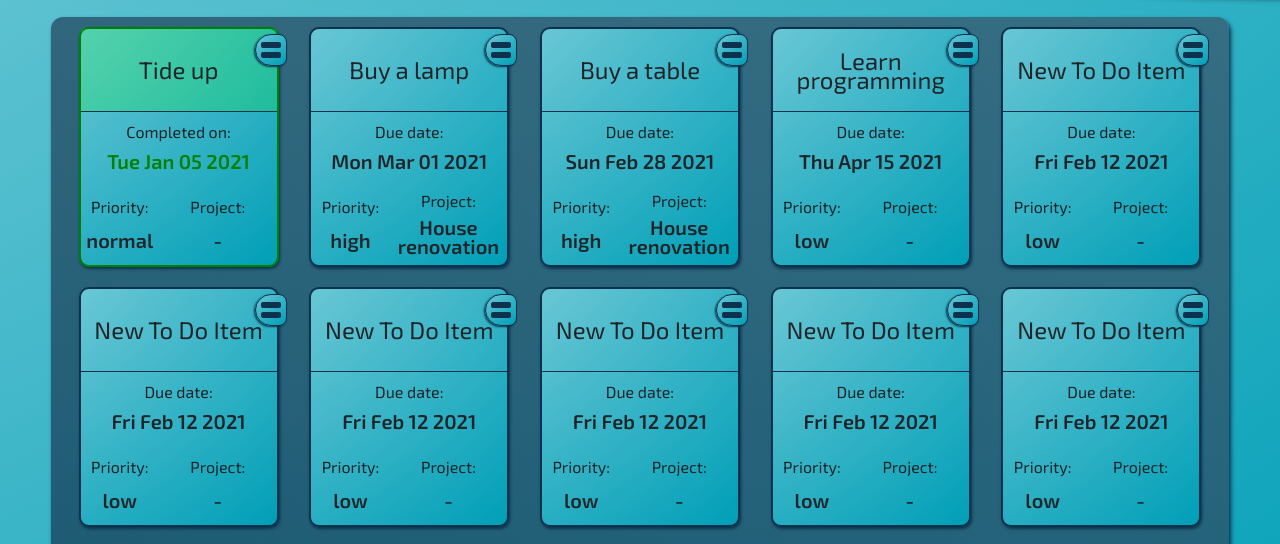
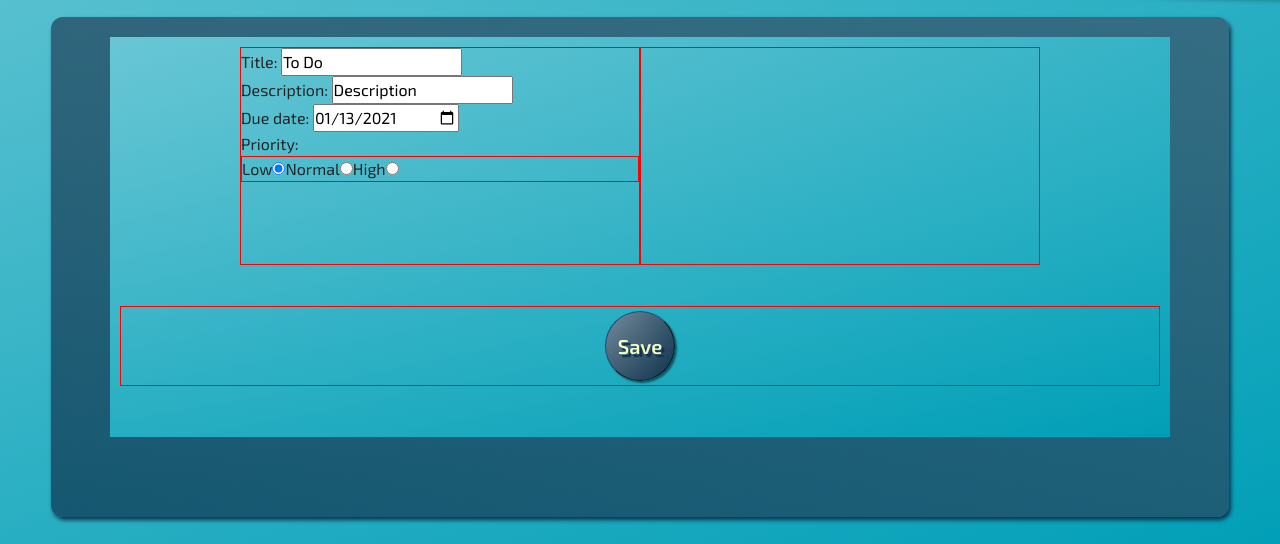
Before and after one commit to jkbsck/todo-list, a website built with webpack: page dist/index.html in a window 1280 px wide. Shown: the part 243-787 px from the top of the page. Built offline with nearby package versions, Linux system fonts and the light colour scheme.

Commit message:
Created form for todos.

```diff
--- a/src/DomToDos.js
+++ b/src/DomToDos.js
@@ -296,7 +296,126 @@ const DomToDos = (() => {
 
   };
 
-  return { buildToDosByDate };
+  const newToDo = (toDos) => {
+
+    const contentContainer = document.querySelector(".content-container");
+    const newToDoWrapper = document.createElement("div");
+    contentContainer.appendChild(newToDoWrapper);
+    newToDoWrapper.classList.add("new-todo-wrapper");
+
+    let wrapperOne = document.createElement("div");
+    newToDoWrapper.appendChild(wrapperOne);
+    wrapperOne.classList.add("wrapper-one");
+
+    let wrapperTwo = document.createElement("div");
+    newToDoWrapper.appendChild(wrapperTwo);
+    wrapperTwo.classList.add("wrapper-two");
+
+    // first form div content
+    // title
+    let titleWrapper = document.createElement("div");
+    wrapperOne.appendChild(titleWrapper);
+    titleWrapper.classList.add("title-wrapper");
+
+    let titleLabel = document.createElement("span");
+    titleWrapper.appendChild(titleLabel);
+    titleLabel.textContent = "Title: ";
+
+    let title = document.createElement("input");
+    titleWrapper.appendChild(title);
+    title.type = "text";
+    title.value = "To Do";
+
+    // description
+    let descriptionWrapper = document.createElement("div");
+    wrapperOne.appendChild(descriptionWrapper);
+    descriptionWrapper.classList.add("description-wrapper");
+
+    let descriptionLabel = document.createElement("span");
+    descriptionWrapper.appendChild(descriptionLabel);
+    descriptionLabel.textContent = "Description: ";
+
+    let description = document.createElement("input");
+    descriptionWrapper.appendChild(description);
+    description.type = "text";
+    description.value = "Description";
+
+    // dueDate
+    let dueDateWrapper = document.createElement("div");
+    wrapperOne.appendChild(dueDateWrapper);
+    dueDateWrapper.classList.add("due-date-wrapper");
+
+    let dueDateLabel = document.createElement("span");
+    dueDateWrapper.appendChild(dueDateLabel);
+    dueDateLabel.textContent = "Due date: ";
+
+    let dueDate = document.createElement("input");
+    dueDateWrapper.appendChild(dueDate);
+    dueDate.type = "date";
+    dueDate.valueAsDate = new Date();
+
+    // priority
+    let priorityWrapper = document.createElement("div");
+    wrapperOne.appendChild(priorityWrapper);
+    priorityWrapper.classList.add("priority-wrapper");
+
+    let priorityLabel = document.createElement("span");
+    priorityWrapper.appendChild(priorityLabel);
+    priorityLabel.textContent = "Priority: ";
+
+    let priority = document.createElement("form");
+    priorityWrapper.appendChild(priority);
+
+    // low
+    let lowLabel = document.createElement("span");
+    priority.appendChild(lowLabel);
+    lowLabel.textContent = "Low";
+
+    let low = document.createElement("input");
+    priority.appendChild(low);
+    low.type = "radio";
+    low.name = "priority";
+    low.id = "low";
+    low.checked = true;
+
+    // normal
+    let normalLabel = document.createElement("span");
+    priority.appendChild(normalLabel);
+    normalLabel.textContent = "Normal";
+
+    let normal = document.createElement("input");
+    priority.appendChild(normal);
+    normal.type = "radio";
+    normal.name = "priority";
+    normal.id = "normal";
+
+    // high
+    let highLabel = document.createElement("span");
+    priority.appendChild(highLabel);
+    highLabel.textContent = "High";
+
+    let high = document.createElement("input");
+    priority.appendChild(high);
+    high.type = "radio";
+    high.name = "priority";
+    high.id = "high";
+
+    // submit button
+    let submitBtnWrapper = document.createElement("div");
+    newToDoWrapper.appendChild(submitBtnWrapper);
+    submitBtnWrapper.classList.add("submit-btn-wrapper");
+
+    let submitBtn = document.createElement("div");
+    submitBtnWrapper.appendChild(submitBtn);
+    submitBtn.textContent = "Save";
+    submitBtn.addEventListener("click", () => {
+      // console.log(priority);
+      alert(document.querySelector('input[name="priority"]:checked').id);
+    });
+
+  };
+
+  return { buildToDosByDate, newToDo };
 
 })();
 
--- a/src/content.scss
+++ b/src/content.scss
@@ -5,7 +5,7 @@
   width: 1360px;
   min-height: 500px;
   // top: 272px;
-  margin: 20px auto 0 auto;
+  margin: 20px auto auto auto;
   background: radial-gradient(at 700% -700%, white, transparentize($color: $dark-blue, $amount: .3));
   // border: solid 1px $dark-blue;
   border-radius: 12px;
--- a/src/index.js
+++ b/src/index.js
@@ -83,5 +83,7 @@ for (let i = 1; i < 10; i++) {
 };
 todos[todos.length - 1].dueDate = new Date("2020-1-1");
 
-DomToDos.buildToDosByDate(todos);
-// console.log("test");
+
+
+// DomToDos.buildToDosByDate(todos);
+DomToDos.newToDo(todos);
--- a/src/style.scss
+++ b/src/style.scss
@@ -22,7 +22,7 @@ $dark-blue: #0d324d;
 
 // main
 .main {
-  min-height: 100%;
+  min-height: 100vh;
   padding-bottom: 20px;
   display: flex;
   flex-direction: column;
@@ -206,20 +206,11 @@ $dark-blue: #0d324d;
       grid-row: 3 / 4;
       display: flex;
       flex-direction: column;
-      // justify-content: center;
-      // border: solid 1px red;
-      * {
-        // border: solid 1px;
-      }
       .checklist-wrapper {
-        // margin: 0;
-        // padding: 0;
         width: 100%;
         height: 100%;
         display: flex;
         flex-direction: column;
-        // justify-content: center;
-        // border: solid 1px rgb(0, 255, 0);
         div {
           height: 28px !important;
           width: 100%;
@@ -243,7 +234,6 @@ $dark-blue: #0d324d;
           }
           :nth-child(2) {
             height: 16px !important;
-            // border: solid 1px yellowgreen;
             display: flex;
             justify-content: start;
             align-items: center;
@@ -290,3 +280,53 @@ $dark-blue: #0d324d;
     }
   }
 }
+
+// new todo form
+.new-todo-wrapper {
+  width: 90%;
+  min-height: 400px; // temporary
+  margin: 20px auto auto auto;
+  padding: 10px;
+  background: radial-gradient(at -200% -100%, white, $light-blue);
+  display: flex;
+  flex-wrap: wrap;
+  justify-content: center;
+  & > div {
+    flex: 0 1 400px;
+    border: solid 1px red;
+  }
+  .submit-btn-wrapper {
+    flex: 0 0 100%;
+    height: 80px;
+    align-self: center;
+    display: flex;
+    justify-content: center;
+    align-items: center;
+    div {
+      height: 70px;
+      width: 70px;
+      border: outset 1px lighten($dark-blue, 10);
+      border-radius: 50%;
+      background: radial-gradient(at -80px -100px, white, $dark-blue);
+      box-shadow: rgba(0, 0, 0, 0.5) 2px 2px 2px;
+      color: #F3FFC6;
+      font-weight: 600;
+      font-size: 20px;
+      text-shadow: $dark-blue 3px 3px 1px;
+      cursor: pointer;
+      display: flex;
+      justify-content: center;
+      align-items: center;
+      &:hover {
+        border-color: lighten($dark-blue, 5);
+        background: radial-gradient(at 200px 200px, white, $dark-blue);
+        font-weight: 700;
+        box-shadow: rgba(0, 0, 0, 0.4) 3px 3px 3px;
+      }
+    }
+  }
+}
+
+form {
+  border: solid 1px red;
+}
```
Also changed, not shown: dist/css/style.css, dist/main.js, 1 other file.
